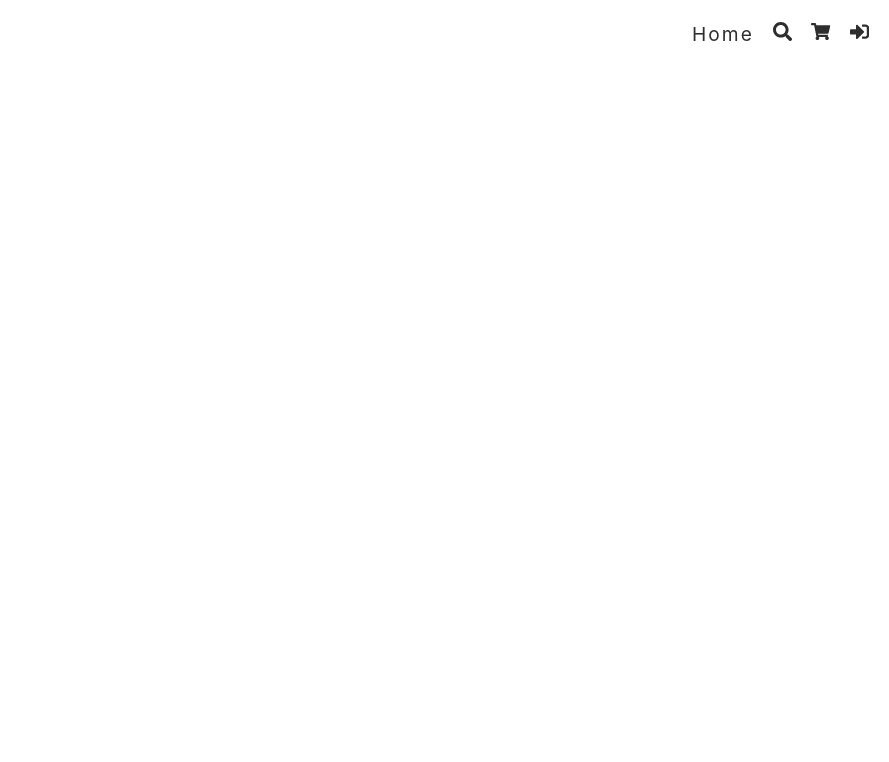
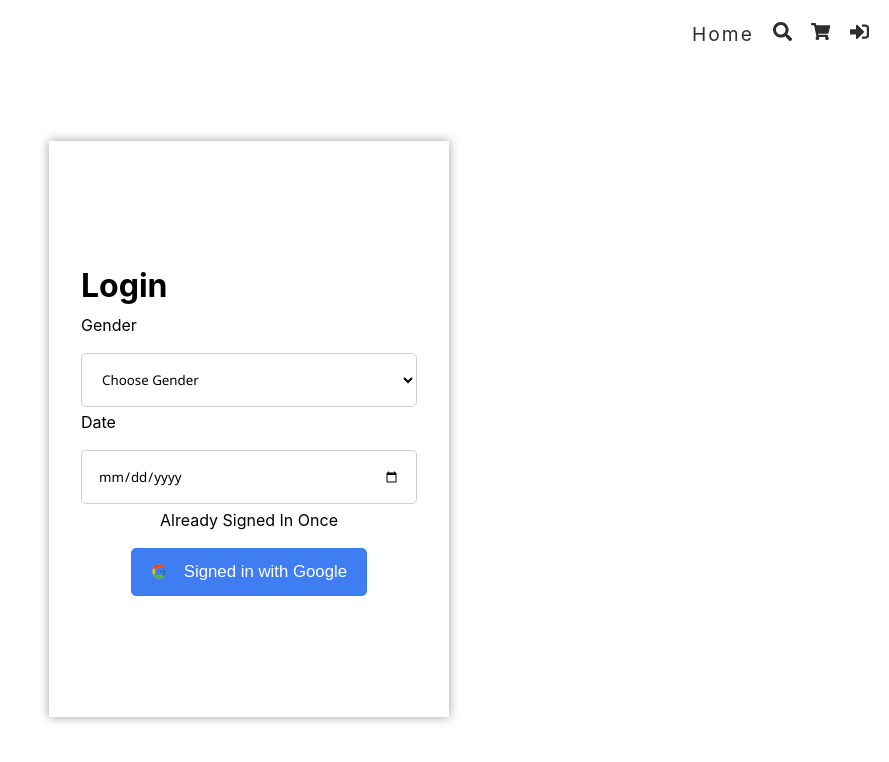
Before and after one commit to mohdali770409/Quick-X-Ecommerce-website, a React (Vite) app in the folder ecommerce-frontend/: page /login in a window 1280 px wide. Before the commit this address had no page. Shown: the top 762 px of the page, without its empty margins (391-1280 px from the left). Built offline with nearby package versions, Linux system fonts and the light colour scheme.

Commit message:
login ui completed

```diff
--- a/ecommerce-frontend/src/App.tsx
+++ b/ecommerce-frontend/src/App.tsx
@@ -3,11 +3,14 @@
 import { lazy } from "react";
 import Loading from "./components/loading";
 import Header from "./components/header";
+import { ImOpt } from "react-icons/im";
 
 const Home = lazy(() => import("./pages/home"));
 const Cart = lazy(() => import("./pages/cart"));
 const Search = lazy(() => import("./pages/search"));
 const Shipping = lazy(() => import("./pages/shipping"));
+
+const Login = lazy(() => import("./pages/login"));
 
 // admin routes importing
 const Dashboard = lazy(() => import("./pages/admin/dashboard"));
@@ -37,6 +40,8 @@
           <Route path="/" element={<Home />} />
           <Route path="/cart" element={<Cart />} />
           <Route path="/search" element={<Search />} />
+          {/* logged out user */}
+          <Route path="/login" element = {<Login/>} />
           {/* logged In user routes */}
           <Route>
             <Route path="/shipping" element={<Shipping />} />
--- /dev/null
+++ b/ecommerce-frontend/src/pages/login.tsx
@@ -0,0 +1,38 @@
+import { useState } from "react";
+import { FcGoogle } from "react-icons/fc";
+
+const Login = () => {
+  const [gender, setGender] = useState("");
+  const [date, setDate] = useState("");
+  return (
+    <div className="login">
+      <main>
+        <h1 className="heading">Login</h1>
+        <div>
+          <label>Gender</label>
+          <select value={gender} onChange={(e) => setGender(e.target.value)}>
+            <option value="">Choose Gender</option>
+            <option value="male">Male</option>
+            <option value="female">Female</option>
+          </select>
+        </div>
+        <div>
+          <label>Date</label>
+          <input
+            type="date"
+            value={date}
+            onChange={(e) => setDate(e.target.value)}
+          />
+        </div>
+        <div>
+          <p>Already Signed In Once </p>
+          <button>
+            <FcGoogle /> <span>Signed in with Google</span>
+          </button>
+        </div>
+      </main>
+    </div>
+  );
+};
+
+export default Login;
--- /dev/null
+++ b/ecommerce-frontend/src/styles/_login.scss
@@ -0,0 +1,47 @@
+.login {
+  height: 90vh;
+  @include flex(column);
+
+  > main {
+    width: 100%;
+    height: 80%;
+    max-width: 400px;
+    padding: 2rem;
+
+    @include baseShadow;
+    @include flex(column, center, stretch, 0.2rem);
+    > div {
+      width: 100%;
+      @include flex(column, center, stretch);
+      > input,
+      > select {
+        @include inputStyle;
+        border: 1px solid rgba(162, 162, 162, 0.53);
+        border-radius: 5px;
+        font-family: "Segoe UI", Tahoma, Geneva, Verdana, sans-serif;
+      }
+      > p {
+        text-align: center;
+      }
+      button {
+        width: 70%;
+        margin: auto;
+        height: 3rem;
+        @include btn(unset, rgba(62, 125, 242), white);
+        @include flex;
+        border: 1px solid rgba(62, 124, 242);
+        border-radius: 5px;
+        font-size: 1.05rem;
+      }
+      > svg {
+        background-color: white;
+        width: 30%;
+        height: 100%;
+      }
+      > span {
+        width: 100%;
+        text-align: center;
+      }
+    }
+  }
+}
--- a/ecommerce-frontend/src/styles/app.scss
+++ b/ecommerce-frontend/src/styles/app.scss
@@ -38,6 +38,7 @@
 @import "home";
 @import "cart";
 @import "shipping";
+@import "login" ;
 @import "admin-styles/dashboard";
 @import "admin-styles/products";
 @import "admin-styles/chart";
```
